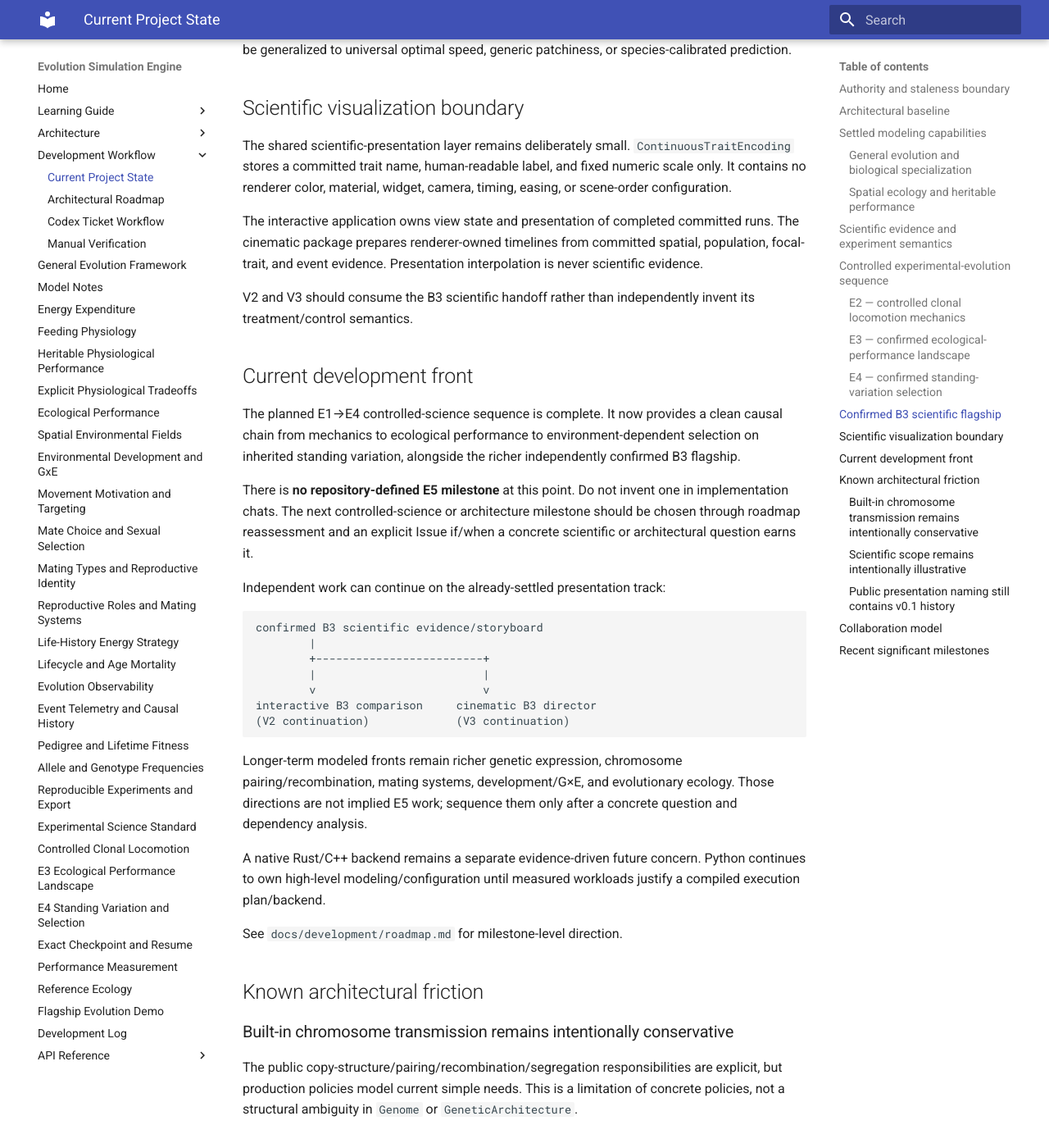
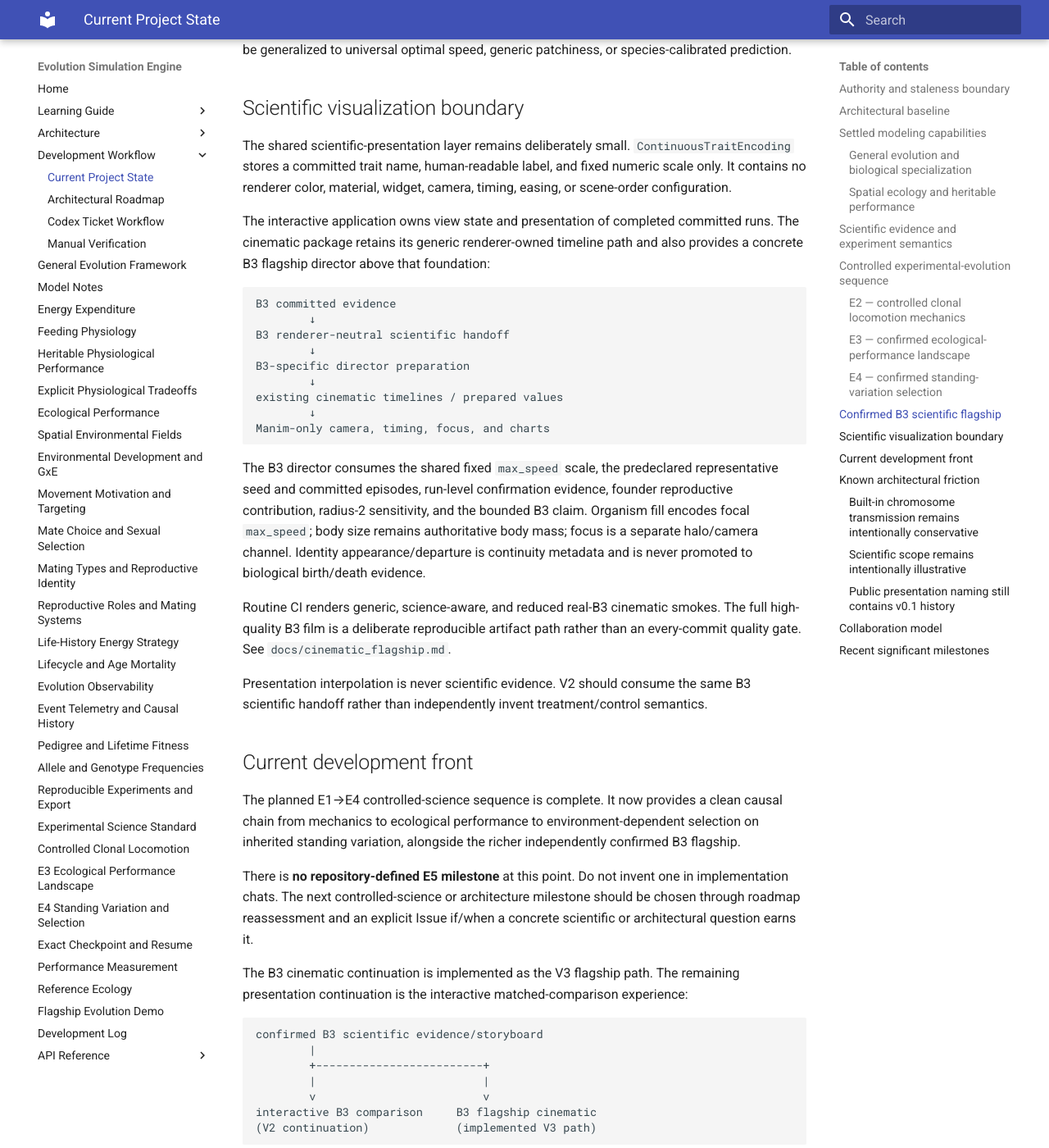
Before and after one commit to abdullahkhan57721/evolution-simulation-engine, an MkDocs documentation site: the page built from docs/development/current_state.md, in a window 1280 px wide and 1400 px high, scrolled down 5510 px. Shown: the whole window at 82% size. Built offline with MkDocs 1.6.1 and Material for MkDocs 9.7.7, drawn with Linux system fonts in a browser that asks for light colours; some of the changed text lies outside the part shown.

Commit message:
Reconcile E1-E4 state with implemented V3 cinematic

````diff
--- a/docs/development/current_state.md
+++ b/docs/development/current_state.md
@@ -240,7 +240,8 @@ success supporting the demographic mechanism. Radius sensitivity and founder-lab
 counterbalancing bound the interpretation.
 
 The representative storytelling run and real committed explanatory episodes are
-recorded in `docs/flagship_evolution_demo.md`.
+recorded in `docs/flagship_evolution_demo.md` and consumed directly by the B3
+cinematic director.
 
 The B3 claim is environment-dependent and specific to its tested reference ecology.
 It should not be generalized to universal optimal speed, generic patchiness, or
@@ -254,12 +255,35 @@ fixed numeric scale only. It contains no renderer color, material, widget, camer
 timing, easing, or scene-order configuration.
 
 The interactive application owns view state and presentation of completed committed
-runs. The cinematic package prepares renderer-owned timelines from committed
-spatial, population, focal-trait, and event evidence. Presentation interpolation is
-never scientific evidence.
+runs. The cinematic package retains its generic renderer-owned timeline path and
+also provides a concrete B3 flagship director above that foundation:
 
-V2 and V3 should consume the B3 scientific handoff rather than independently invent
-its treatment/control semantics.
+```text
+B3 committed evidence
+        ↓
+B3 renderer-neutral scientific handoff
+        ↓
+B3-specific director preparation
+        ↓
+existing cinematic timelines / prepared values
+        ↓
+Manim-only camera, timing, focus, and charts
+```
+
+The B3 director consumes the shared fixed `max_speed` scale, the predeclared
+representative seed and committed episodes, run-level confirmation evidence,
+founder reproductive contribution, radius-2 sensitivity, and the bounded B3 claim.
+Organism fill encodes focal `max_speed`; body size remains authoritative body mass;
+focus is a separate halo/camera channel. Identity appearance/departure is continuity
+metadata and is never promoted to biological birth/death evidence.
+
+Routine CI renders generic, science-aware, and reduced real-B3 cinematic smokes.
+The full high-quality B3 film is a deliberate reproducible artifact path rather
+than an every-commit quality gate. See `docs/cinematic_flagship.md`.
+
+Presentation interpolation is never scientific evidence. V2 should consume the
+same B3 scientific handoff rather than independently invent treatment/control
+semantics.
 
 ## Current development front
 
@@ -273,7 +297,8 @@ implementation chats. The next controlled-science or architecture milestone shou
 be chosen through roadmap reassessment and an explicit Issue if/when a concrete
 scientific or architectural question earns it.
 
-Independent work can continue on the already-settled presentation track:
+The B3 cinematic continuation is implemented as the V3 flagship path. The remaining
+presentation continuation is the interactive matched-comparison experience:
 
 ```text
 confirmed B3 scientific evidence/storyboard
@@ -281,9 +306,14 @@ confirmed B3 scientific evidence/storyboard
         +-------------------------+
         |                         |
         v                         v
-interactive B3 comparison     cinematic B3 director
-(V2 continuation)             (V3 continuation)
+interactive B3 comparison     B3 flagship cinematic
+(V2 continuation)             (implemented V3 path)
 ```
+
+Both media must preserve B3's treatment/control semantics, common scientific trait
+scale, committed timestep convention, evidence hierarchy, representative-run versus
+multi-seed distinction, and bounded claim. Renderer-specific mechanics remain
+presentation concerns.
 
 Longer-term modeled fronts remain richer genetic expression, chromosome
 pairing/recombination, mating systems, development/G×E, and evolutionary ecology.
@@ -314,9 +344,10 @@ from the integrated reference-ecology flagship.
 
 ### Public presentation naming still contains v0.1 history
 
-Some dashboard/cinematic entry points and helper names still call the older
-`max_intake_rate` demonstration the flagship. V2/V3 should migrate the public story
-to B3 deliberately while preserving compatibility where required.
+Some dashboard/helper names still call the older `max_intake_rate` demonstration
+the flagship. The B3 cinematic path does not require renaming those compatibility
+surfaces. V2 should migrate the interactive public story deliberately rather than
+through broad compatibility churn.
 
 ## Collaboration model
 
@@ -336,6 +367,12 @@ early PR → CI → exact-head review → squash merge → `main` verification w
 
 Newest first; this is a capability summary, not a changelog.
 
+- **B3 flagship cinematic director:** turns the confirmed renderer-neutral B3
+  storyboard into a deterministic explanatory Manim film with matched
+  treatment/control framing, authoritative representative episodes, repeated
+  interaction, founder reproductive contribution, population genetic evidence,
+  independent confirmation, radius-2 sensitivity, fixed scientific scales, and a
+  reproducibility manifest while preserving the generic cinematic path.
 - **Confirmed standing-variation selection:** introduced equal-frequency inherited
   speeds 1/3/9 into the frozen E2/E3 controlled ecology with mutation off,
   counterbalanced founder-ID assignment, preserved full committed focal
````
